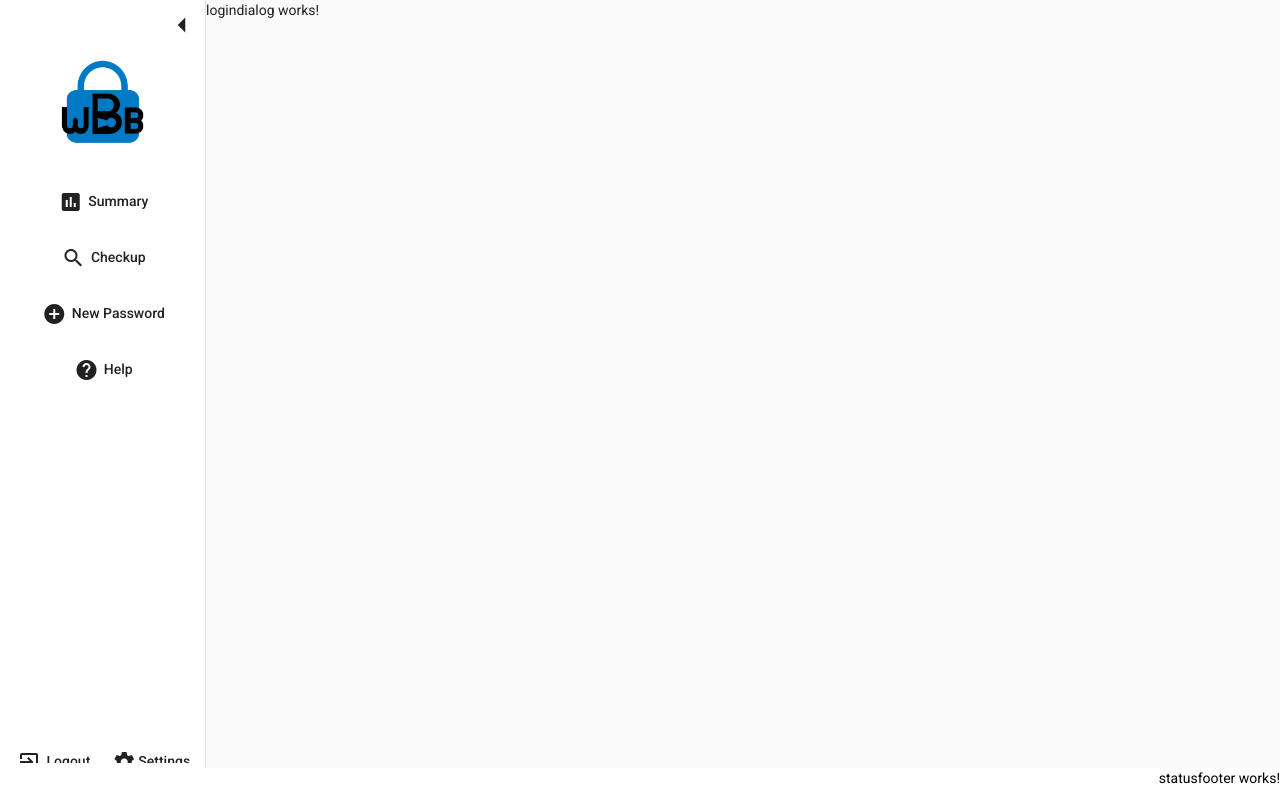
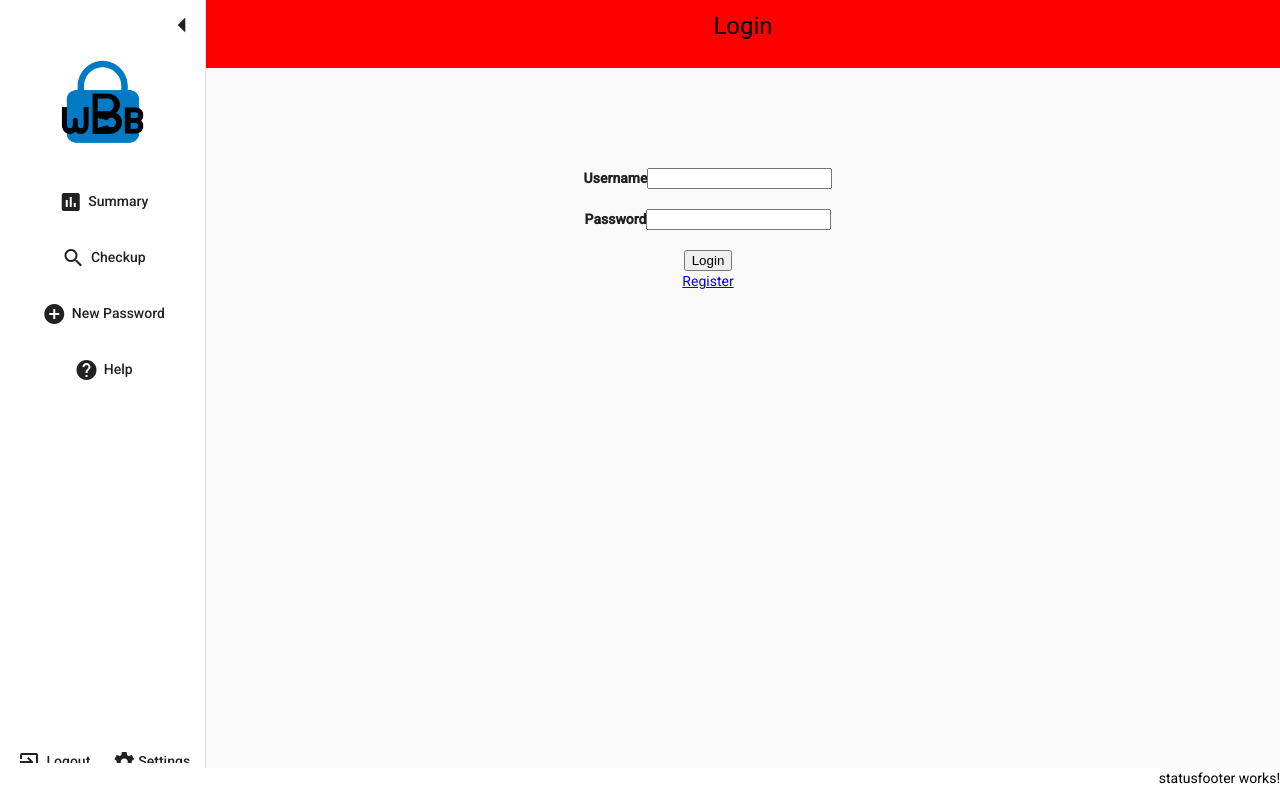
Before and after one commit to sami800/wbbpwmanclient, an Angular app: page /login in a window 1280 px wide. Built offline with nearby package versions, Linux system fonts and the light colour scheme; no server answers.

Commit message:
login form and registration form update
update the login form and registration form update

```diff
--- a/src/app/logindialog/logindialog.component.css
+++ b/src/app/logindialog/logindialog.component.css
@@ -0,0 +1,31 @@
+body {
+    background-color: gray;
+    font-family: Arial;
+    color: black;
+  }
+
+header {
+    background-color: red;
+    padding: 10px;
+    text-align: center ;
+    font-size: 20px;
+    font-family: Arial, Helvetica, sans-serif;
+    color: black;
+}
+
+p {
+    font-family: Arial, Helvetica, sans-serif;
+    margin-top: 100px;
+    color: black;
+    font-size: 11px;
+}
+
+
+div {
+
+  margin-top: 100px;
+  margin-bottom: 100px;
+  margin-right: 150px;
+  margin-left: 80px;
+
+}
--- a/src/app/logindialog/logindialog.component.html
+++ b/src/app/logindialog/logindialog.component.html
@@ -1 +1,14 @@
-<p>logindialog works!</p>
+<header>
+<h1>Login</h1>
+</header>
+
+<div>
+<form align="center">
+        <label for="username"><b>Username</b></label>
+        <input type="text" name="username"/><br><br>
+        <label for="password"><b>Password</b></label>
+        <input type="password" name="password"/><br><br>
+        <button >Login</button><br>
+        <a routerLink="/register" >Register</a>
+</form>
+</div>
--- a/src/app/registrationdialog/registrationdialog.component.css
+++ b/src/app/registrationdialog/registrationdialog.component.css
@@ -0,0 +1,26 @@
+body {
+    background-color: white;
+  }
+
+  header {
+    background-color: yellow;
+    padding: 10px;
+    text-align: center ;
+    font-size: 20px;
+    font-family: Arial, Helvetica, sans-serif;
+    color: black;
+}
+
+p {
+    font-family: Arial, Helvetica, sans-serif;
+    color: black;
+    margin-top: 400px;
+    font-size: 11px;
+}
+
+div {
+  margin-top: 100px;
+  margin-bottom: 100px;
+  margin-right: 150px;
+  margin-left: 80px;
+}
--- a/src/app/registrationdialog/registrationdialog.component.html
+++ b/src/app/registrationdialog/registrationdialog.component.html
@@ -1 +1,20 @@
-<p>registrationdialog works!</p>
+<header>
+<h1>Registration Form</h1>
+</header>
+
+<div>
+<form align="center">
+
+    <label for="username"><b>Name:</b></label>
+    <input type="text" name="name"/><br><br>
+    <label for="username"><b>Username:</b></label>
+    <input type="text" username="username"/><br><br>
+    <label for="password"><b>Enter-Pass:</b></label>
+    <input type="password" name="password" /><br><br>
+    <label for="passwordconfirm"><b>Confirm-Pass:</b></label>
+    <input type="password" name="password" /><br><br>
+    <button >Register</button><br><br>
+    <a routerLink="/Login">Login</a>
+
+</form>
+</div>
```
